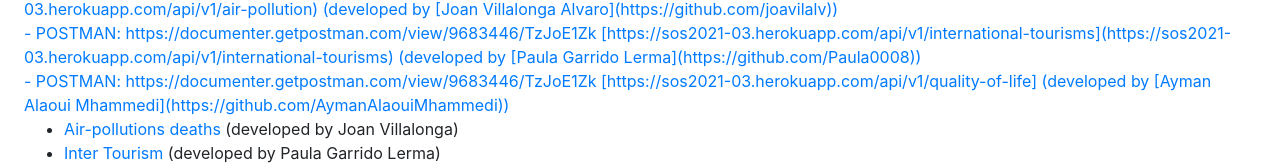
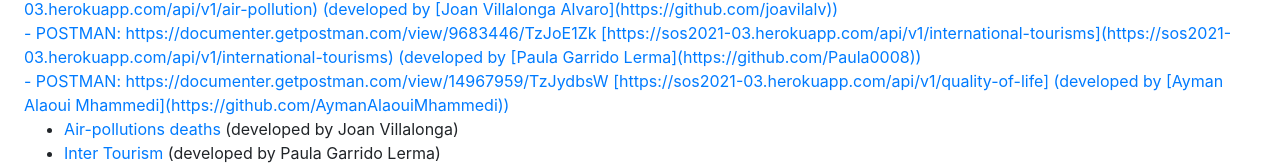
Before and after one commit to gti-sos/SOS2021-03, a Svelte app: page / in a window 1280 px wide. Shown: the part 328-493 px from the top of the page. Built offline with nearby package versions, Linux system fonts and the light colour scheme.

Commit message:
postman updated publication

```diff
--- a/src/App.svelte
+++ b/src/App.svelte
@@ -46,7 +46,7 @@
 	<a href= "https://sos2021-03.herokuapp.com/api/v1/air-pollution">[https://sos2021-03.herokuapp.com/api/v1/air-pollution](https://sos2021-03.herokuapp.com/api/v1/air-pollution) (developed by [Joan Villalonga Alvaro](https://github.com/joavilalv))</a></div>
 	<div><a href="https://documenter.getpostman.com/view/9683446/TzJoE1Zk">- POSTMAN: https://documenter.getpostman.com/view/9683446/TzJoE1Zk</a>
 	<a href= "https://sos2021-03.herokuapp.com/api/v1/international-tourisms">[https://sos2021-03.herokuapp.com/api/v1/international-tourisms](https://sos2021-03.herokuapp.com/api/v1/international-tourisms) (developed by [Paula Garrido Lerma](https://github.com/Paula0008))</a></div>
-	<div><a href="https://documenter.getpostman.com/view/14967959/TzJoF1Kp">- POSTMAN: https://documenter.getpostman.com/view/9683446/TzJoE1Zk</a>
+	<div><a href="https://documenter.getpostman.com/view/14967959/TzJydbsW">- POSTMAN: https://documenter.getpostman.com/view/14967959/TzJydbsW</a>
 	<a href= "https://sos2021-03.herokuapp.com/api/v1/quality-of-life">[https://sos2021-03.herokuapp.com/api/v1/quality-of-life] (developed by [Ayman Alaoui Mhammedi](https://github.com/AymanAlaouiMhammedi))</a></div>
 
 	<ul>
```
